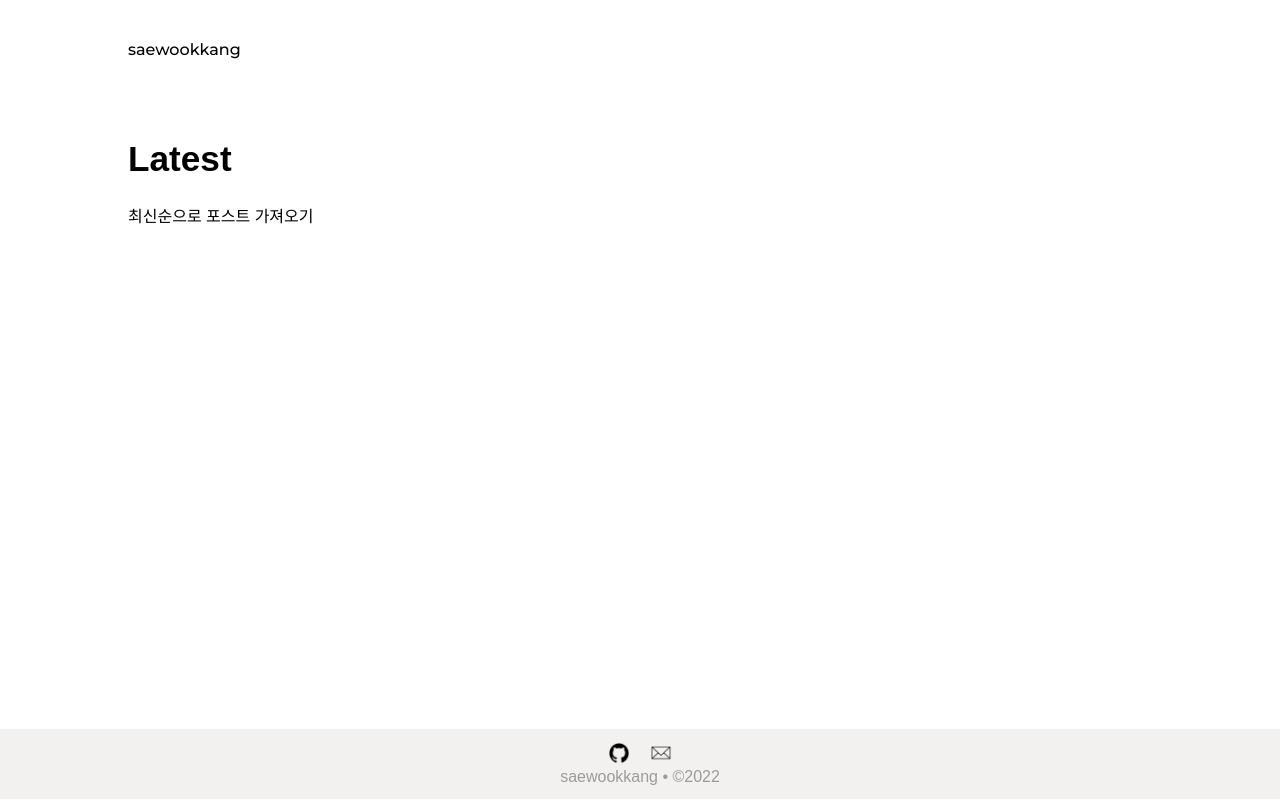
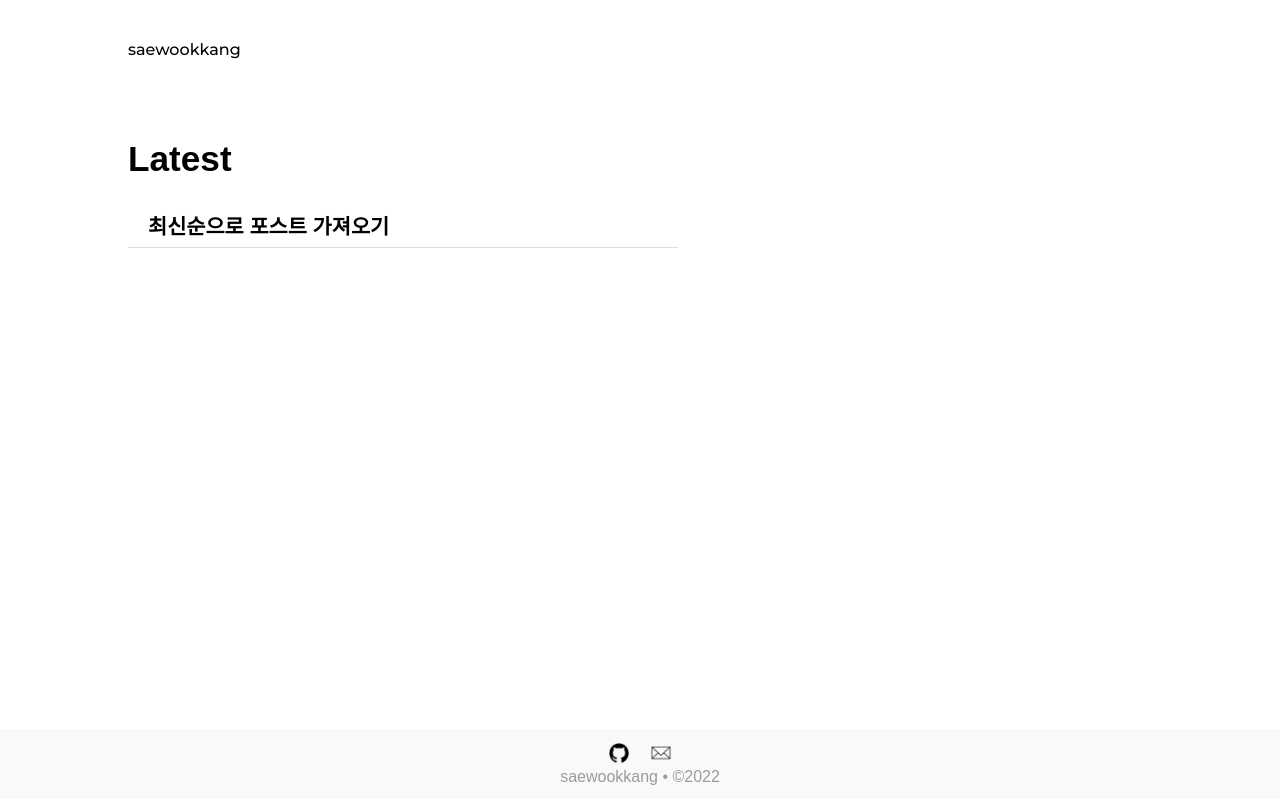
Before and after one commit to SaeWooKKang/next-blog, a Next.js app: page / in a window 1280 px wide. Built offline with nearby package versions, Linux system fonts and the light colour scheme; a web font is replaced by a local one.

Commit message:
change: index markup & css

```diff
--- a/components/layout/index.module.css
+++ b/components/layout/index.module.css
@@ -34,6 +34,7 @@
   background-color: #F2F1EF;
   transform : translateY(-100%);
   color: #9b9b9b;
+  background-color: #f8f9fb;
 }
 .image {
   padding-right: 20px;
--- a/pages/index.tsx
+++ b/pages/index.tsx
@@ -25,14 +25,14 @@ const Title = () => {
   const { data: Posts } = useSWR('/api/posts');
 
   return (
-    <ul>
+    <div>
       {Posts.map((fileName: string, idx: number) => (
-        <li key={ idx }>
+        <article className='title-card' key={ idx }>
           <Link href={`/posts/${ fileName }`}>
-            { fileName.split('_')[1] }
+            <h2>{ fileName.split('_')[1] }</h2>
           </Link>
-        </li>
+        </article>
       ))}
-    </ul>
+    </div>
   );
 }
--- a/styles/globals.css
+++ b/styles/globals.css
@@ -27,6 +27,24 @@ a:visited {
 h1 {
   font-size: 2.2rem;
 }
+/* title-card */
+.title-card {
+  padding: 7px 20px;
+  margin-bottom: 20px;
+
+  border-bottom: 1px solid rgb(221, 221, 221);
+  max-width: 550px;
+}
+.title-card:hover {
+  cursor: pointer;
+
+  box-shadow: 0px 6px 10px 0 rgba(163, 176, 205, 0.37);
+  border-radius: 4px;
+}
+.title-card h2 {
+  margin: 0;
+  font-size: 1.3rem;
+}
 /* markdown */
 .post-article h1 {
   margin-bottom: 60px;
```
